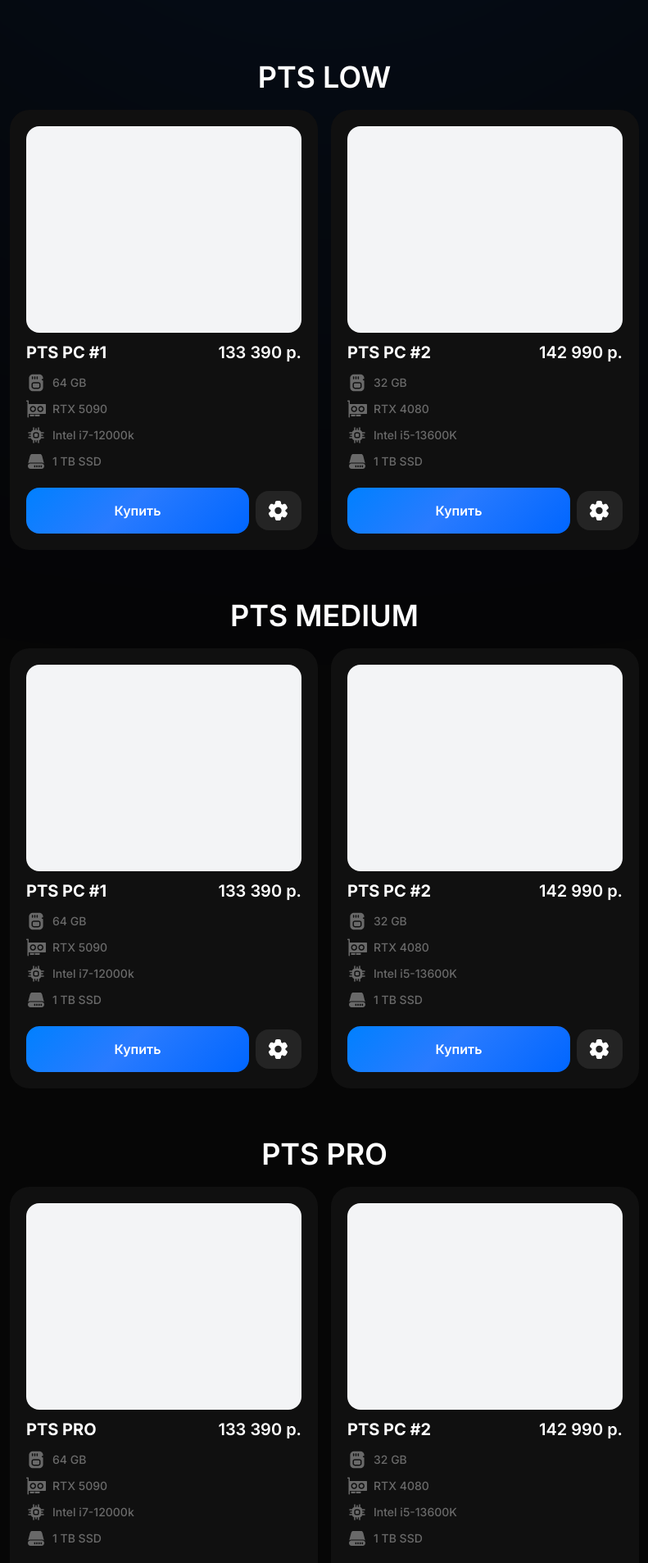
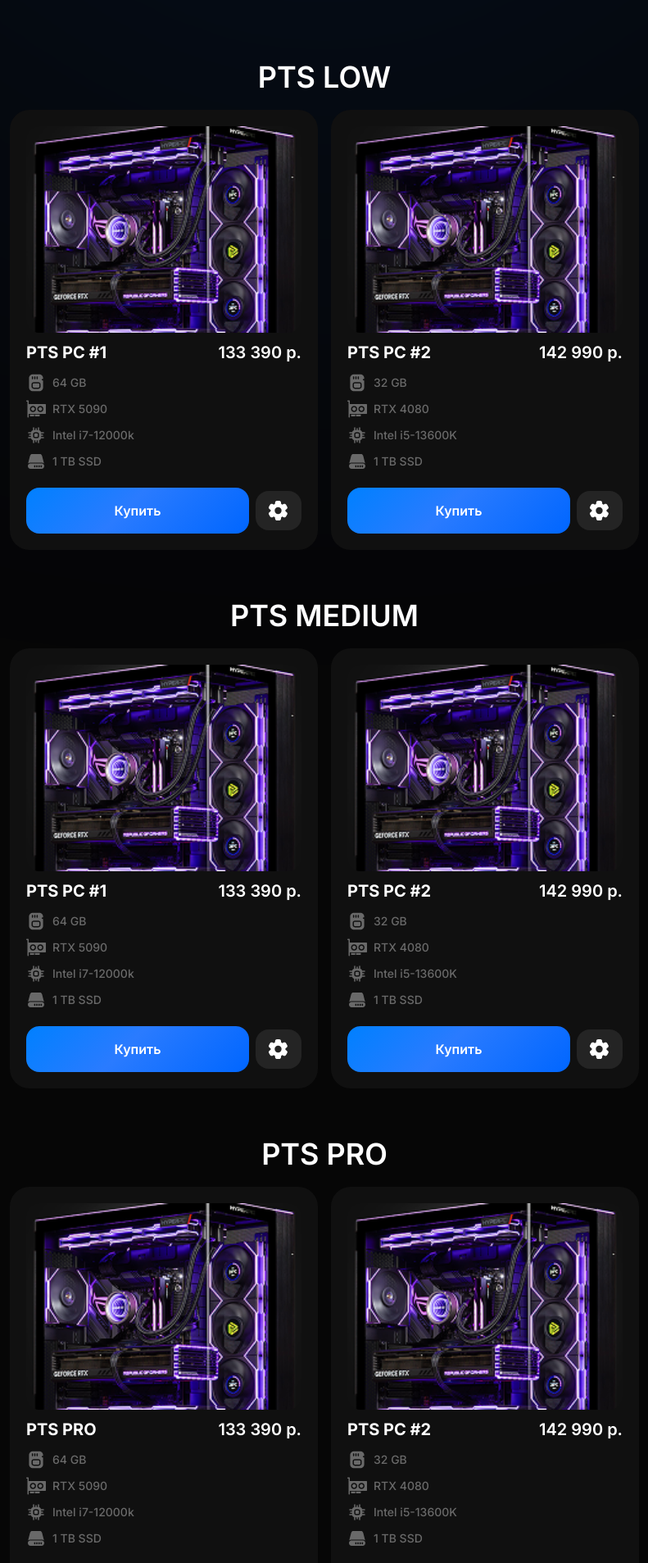
Before and after one commit to xaxaxexe/pts-landing, a Next.js app: page / in a window 1280 px wide. Shown: the part 526-2433 px from the top of the page at 82% size, without its empty margins (244-1035 px from the left). Built offline with nearby package versions, Linux system fonts and the light colour scheme.

Commit message:
update client

```diff
--- a/src/components/CatalogSection.tsx
+++ b/src/components/CatalogSection.tsx
@@ -17,6 +17,7 @@
 						{ icon: "cpu", label: "Intel i7-12000k" },
 						{ icon: "ssd", label: "1 TB SSD" },
 					]}
+					image="/assets/card.png"
 				/>
 				<ProductCard
 					title="PTS PC #2"
@@ -27,6 +28,7 @@
 						{ icon: "cpu", label: "Intel i5-13600K" },
 						{ icon: "ssd", label: "1 TB SSD" },
 					]}
+					image="/assets/card.png"
 				/>
 			</ProductSection>
 			<ProductSection title="PTS MEDIUM">
@@ -39,6 +41,7 @@
 						{ icon: "cpu", label: "Intel i7-12000k" },
 						{ icon: "ssd", label: "1 TB SSD" },
 					]}
+					image="/assets/card.png"
 				/>
 				<ProductCard
 					title="PTS PC #2"
@@ -49,6 +52,7 @@
 						{ icon: "cpu", label: "Intel i5-13600K" },
 						{ icon: "ssd", label: "1 TB SSD" },
 					]}
+					image="/assets/card.png"
 				/>
 			</ProductSection>
 			<ProductSection title="PTS PRO">
@@ -61,6 +65,7 @@
 						{ icon: "cpu", label: "Intel i7-12000k" },
 						{ icon: "ssd", label: "1 TB SSD" },
 					]}
+					image="/assets/card.png"
 				/>
 				<ProductCard
 					title="PTS PC #2"
@@ -71,6 +76,7 @@
 						{ icon: "cpu", label: "Intel i5-13600K" },
 						{ icon: "ssd", label: "1 TB SSD" },
 					]}
+					image="/assets/card.png"
 				/>
 			</ProductSection>
 		</section>
--- a/src/components/ProductCard.tsx
+++ b/src/components/ProductCard.tsx
@@ -3,6 +3,7 @@
 import ProcessorIcon from "@/components/icons/ProcessorIcon";
 import SsdIcon from "@/components/icons/SsdIcon";
 import SettingsIcon from "@/components/icons/SettingsIcon";
+import Image, { type StaticImageData } from "next/image";
 import type { ReactNode } from "react";
 
 type SpecIcon = "memory" | "gpu" | "cpu" | "ssd";
@@ -16,7 +17,7 @@
 	title: string;
 	price: string;
 	specs: Spec[];
-	image?: ReactNode;
+	image: string;
 };
 
 const iconMap: Record<SpecIcon, ReactNode> = {
@@ -34,9 +35,12 @@
 }: ProductCardProps) {
 	return (
 		<div className="flex flex-col gap-3 rounded-2xl bg-carbon p-3 sm:rounded-3xl sm:p-4 md:p-5">
-			<div className="aspect-4/3 w-full overflow-hidden rounded-xl bg-gray-100 sm:rounded-2xl">
-				{image}
-			</div>
+			<img
+				src={image}
+				alt={title}
+				className="aspect-4/3 object-cover rounded-xl  sm:rounded-2xl"
+			/>
+
 			<div className="flex sm:items-center justify-between text-base sm:text-lg lg:text-xl">
 				<span className="font-bold leading-tight">{title}</span>
 				<span className="font-semibold leading-tight">{price}</span>
```
Also changed, not shown: public/assets/card.png (added).
